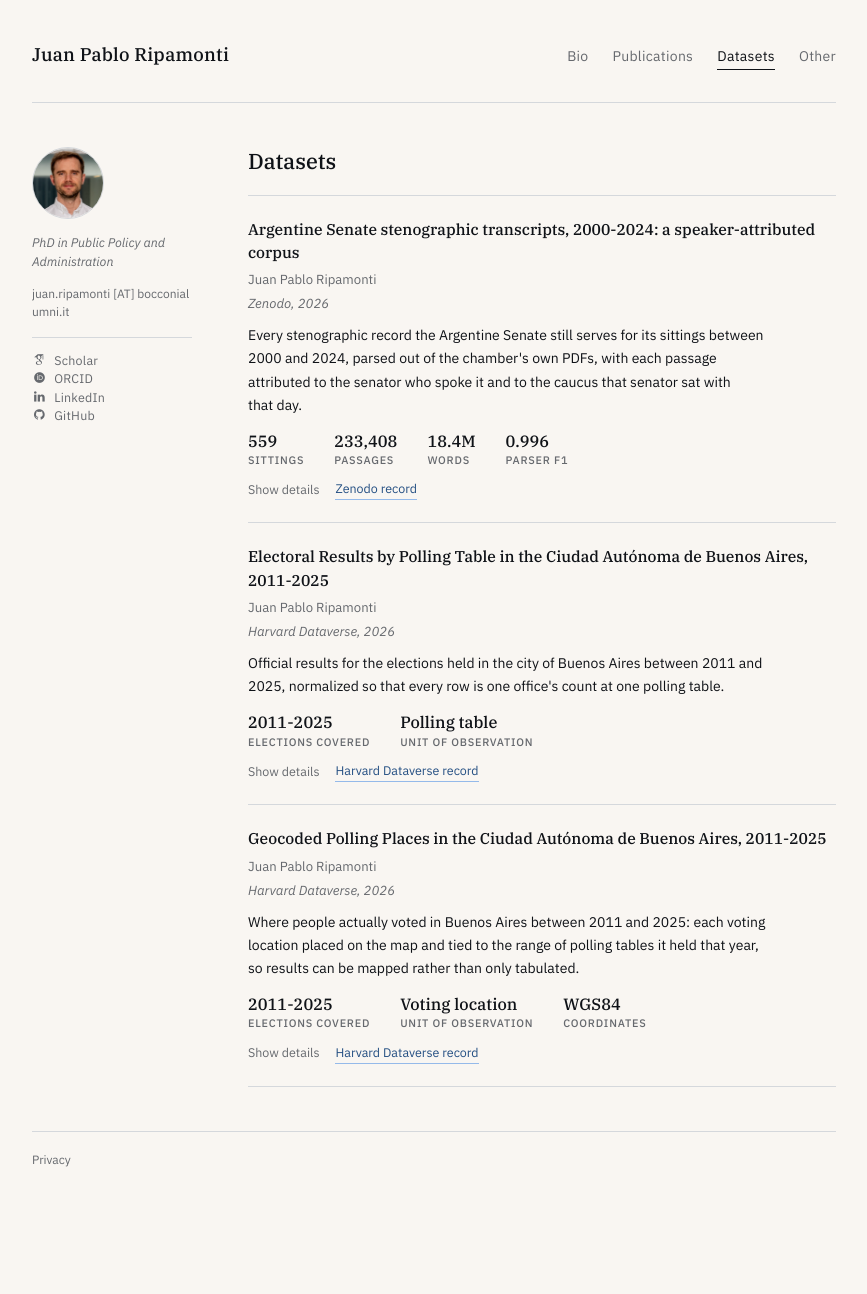
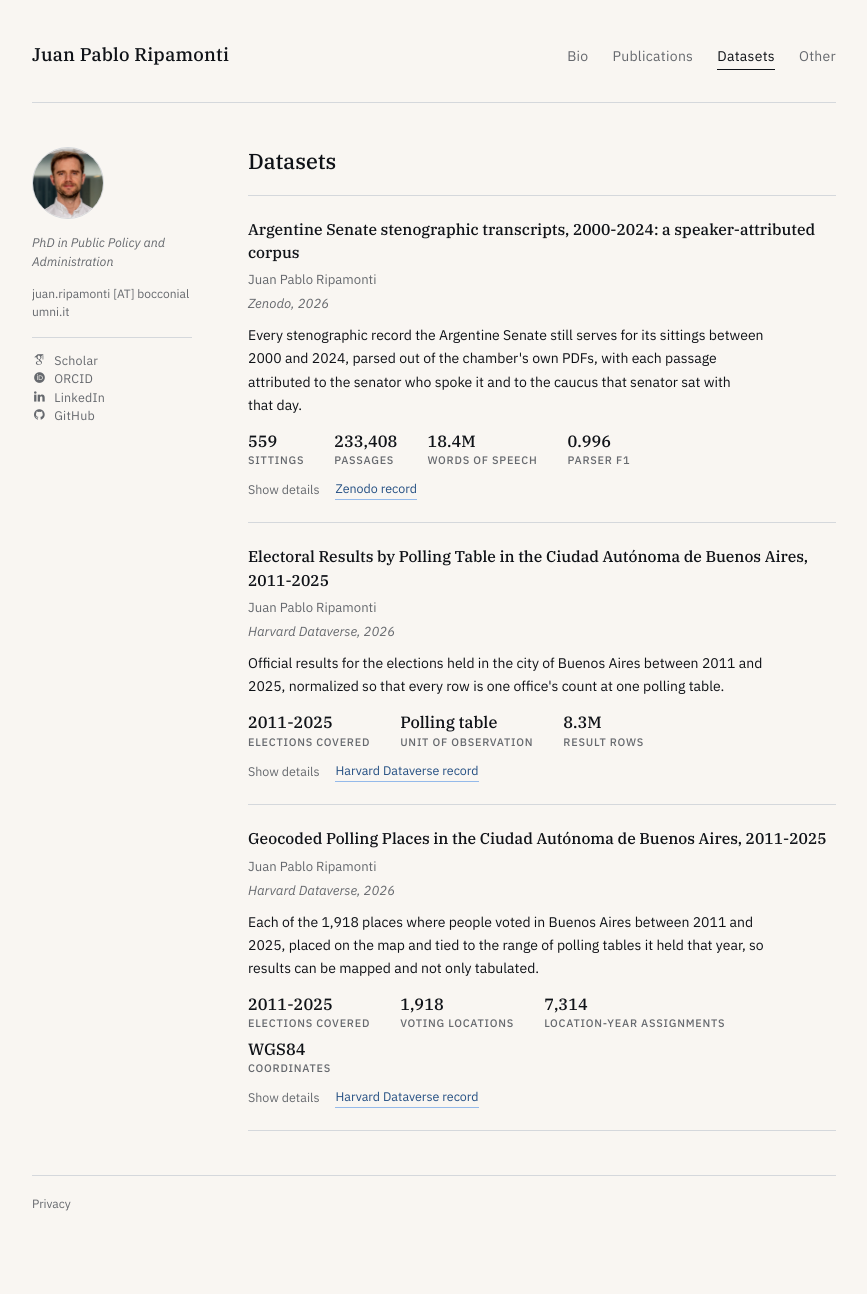
Before and after one commit to jpripamonti/jpripamonti.github.io, a Jekyll site: the page built from datasets.html, in a window 1280 px wide. Shown: the whole page, without its empty margins (206-1073 px from the left). Built offline with Jekyll 4.4.1, drawn with Linux system fonts in a browser that asks for light colours; some web fonts are replaced; before the commit the page ends 1249 px from its top, so only the background shows below that.

Commit message:
Correct and clarify the dataset descriptions
The 18.4M figure counts words of speech, not the whole corpus, and the
passage breakdown left 49,692 of the 233,408 unaccounted for. The office
list for the electoral results named only the city offices, leaving out
president and national deputies.

Co-Authored-By: Claude Opus 5 <noreply@anthropic.com>

```diff
--- a/_data/publications.yaml
+++ b/_data/publications.yaml
@@ -12,10 +12,10 @@ datasets:
       - value: "233,408"
         label: "passages"
       - value: "18.4M"
-        label: "words"
+        label: "words of speech"
       - value: "0.996"
         label: "parser F1"
-    description: "The deposit holds the corpus, the pipeline that produces it, and the 36 hand-annotated pages the parser is scored against. Of the 233,408 passages, 151,761 are speech and 31,955 are typed stenographer's notes. Each passage carries the speaker label the page printed, the senator that label resolves to, and the caucus that senator sat with on the day of the sitting, which is not the list they were elected on and differs from it for nearly a fifth of floor speech. The source PDFs are not redistributed: a manifest identifies each one by checksum and URL, and the shipped downloader fetches them again."
+    description: "The deposit holds the corpus, the pipeline that produces it, and the 36 hand-annotated pages the parser is scored against. Of the 233,408 passages, 151,761 are speech and 31,955 are typed stenographer's notes, and the rest are section headings, page furniture, and stray italics, kept so that any passage can be traced back to the page it came from. Each passage carries the speaker label the page printed, the senator that label resolves to, and the caucus that senator sat with on the day of the sitting, which is not the list they were elected on and differs from it for nearly a fifth of floor speech. The source PDFs are not redistributed. A manifest identifies each one by checksum and URL, and the shipped downloader fetches them again."
     coverage: "559 sittings, February 2000 to December 2024. Complete from 2004 onward and thinner before that, because the chamber's portal lists the earlier sittings but no longer serves the files."
     limitations: "Two sittings of November 2001 are character recognition of scans and should be excluded from text analysis, and one sitting does not parse at all. 1,109 passages carry no speaker. The caucus is observed on 336 days across 25 years rather than continuously, and every row says which day it was read from."
     citation: "Cite the concept DOI for the corpus, or the version DOI when the exact files matter. This is version 0.4.37, whose own DOI is 10.5281/zenodo.22661020."
@@ -31,7 +31,9 @@ datasets:
         label: "elections covered"
       - value: "Polling table"
         label: "unit of observation"
-    description: "Covers national elections from 2011 through 2025 and city elections from 2013 through 2025, for Head of Government, the City Legislature, and the Communal Boards. The results were curated from BA Data/GCBA, the historical references of the Tribunal Superior de Justicia, DINE, and Datos Argentina, and are shipped with a manifest and coverage reports that say which source each row came from."
+      - value: "8.3M"
+        label: "result rows"
+    description: "Covers the national elections of 2011 through 2025 and the city elections of 2013 through 2025, for every office on those ballots, from president and national deputies to Head of Government, the City Legislature, and the Communal Boards. The results were curated from BA Data/GCBA, the historical references of the Tribunal Superior de Justicia, DINE, and Datos Argentina, and are shipped with a manifest and coverage reports that say which source each row came from."
     coverage: "National elections 2011 through 2025 and city elections 2013 through 2025, at polling-table level."
 
   - title: "Geocoded Polling Places in the Ciudad Autónoma de Buenos Aires, 2011-2025"
@@ -39,12 +41,14 @@ datasets:
     year: "2026"
     repository: "Harvard Dataverse"
     doi: "https://doi.org/10.7910/DVN/RBAYGP"
-    summary: "Where people actually voted in Buenos Aires between 2011 and 2025: each voting location placed on the map and tied to the range of polling tables it held that year, so results can be mapped rather than only tabulated."
+    summary: "Each of the 1,918 places where people voted in Buenos Aires between 2011 and 2025, placed on the map and tied to the range of polling tables it held that year, so results can be mapped and not only tabulated."
     stats:
       - value: "2011-2025"
         label: "elections covered"
-      - value: "Voting location"
-        label: "unit of observation"
+      - value: "1,918"
+        label: "voting locations"
+      - value: "7,314"
+        label: "location-year assignments"
       - value: "WGS84"
         label: "coordinates"
     description: "The table ranges line up with the polling tables in the results dataset above, so the two join. The public files keep the original establishment, address, and locality fields as they were published, and add curated canonical establishment names, canonical addresses, opaque entity identifiers, and WGS84 coordinates."
```
